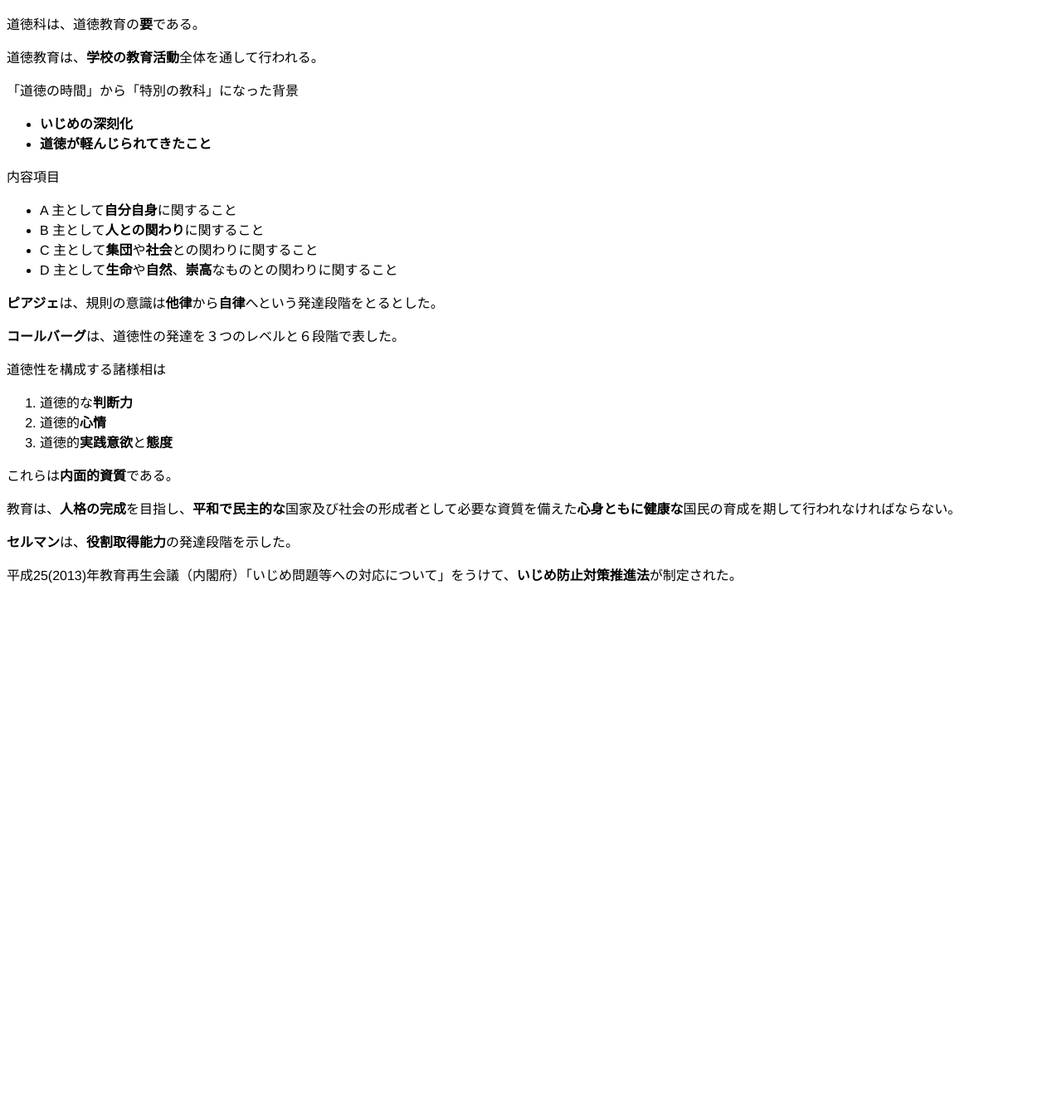
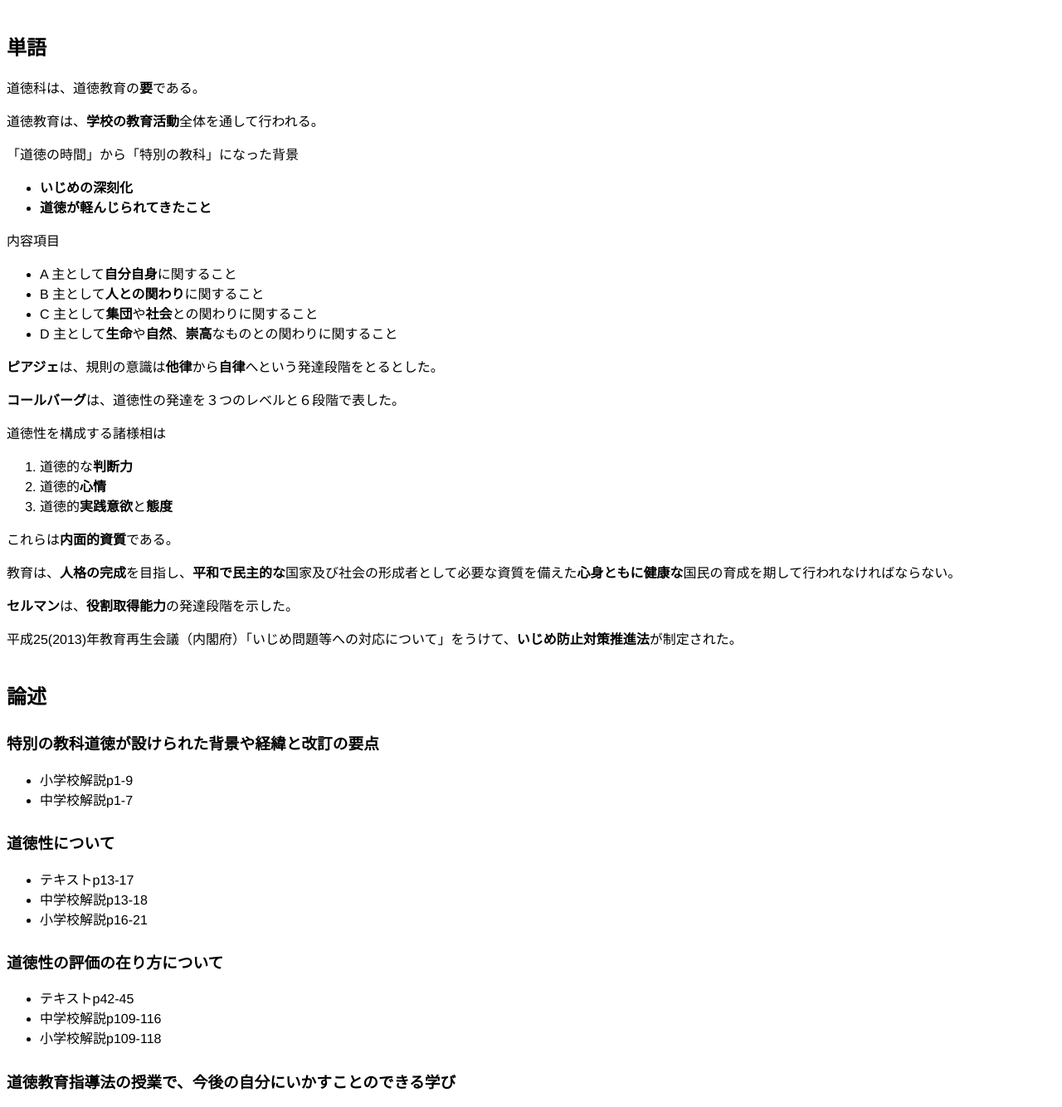
Before and after one commit to mimneko/sample-page, a Jekyll site: the page built from 道徳/test.md, in a window 1280 px wide. Shown: the whole page at 83% size. Built offline with Jekyll 4.4.1, drawn with Linux system fonts in a browser that asks for light colours; nearby versions of some CDN libraries; our own code applies the rules of GitHub Pages for plain Markdown files; before the commit the page ends 900 px from its top, so only the background shows below that.

Commit message:
Update test.md

```diff
--- a/道徳/test.md
+++ b/道徳/test.md
@@ -1,3 +1,5 @@
+## 単語
+
 道徳科は、道徳教育の**要**である。
 
 道徳教育は、**学校の教育活動**全体を通して行われる。
@@ -28,3 +30,20 @@
 **セルマン**は、**役割取得能力**の発達段階を示した。
 
 平成25(2013)年教育再生会議（内閣府）「いじめ問題等への対応について」をうけて、**いじめ防止対策推進法**が制定された。
+
+## 論述
+### 特別の教科道徳が設けられた背景や経緯と改訂の要点
+- 小学校解説p1-9
+- 中学校解説p1-7
+
+### 道徳性について
+- テキストp13-17
+- 中学校解説p13-18
+- 小学校解説p16-21
+
+### 道徳性の評価の在り方について
+- テキストp42-45
+- 中学校解説p109-116
+- 小学校解説p109-118
+
+### 道徳教育指導法の授業で、今後の自分にいかすことのできる学び
```
